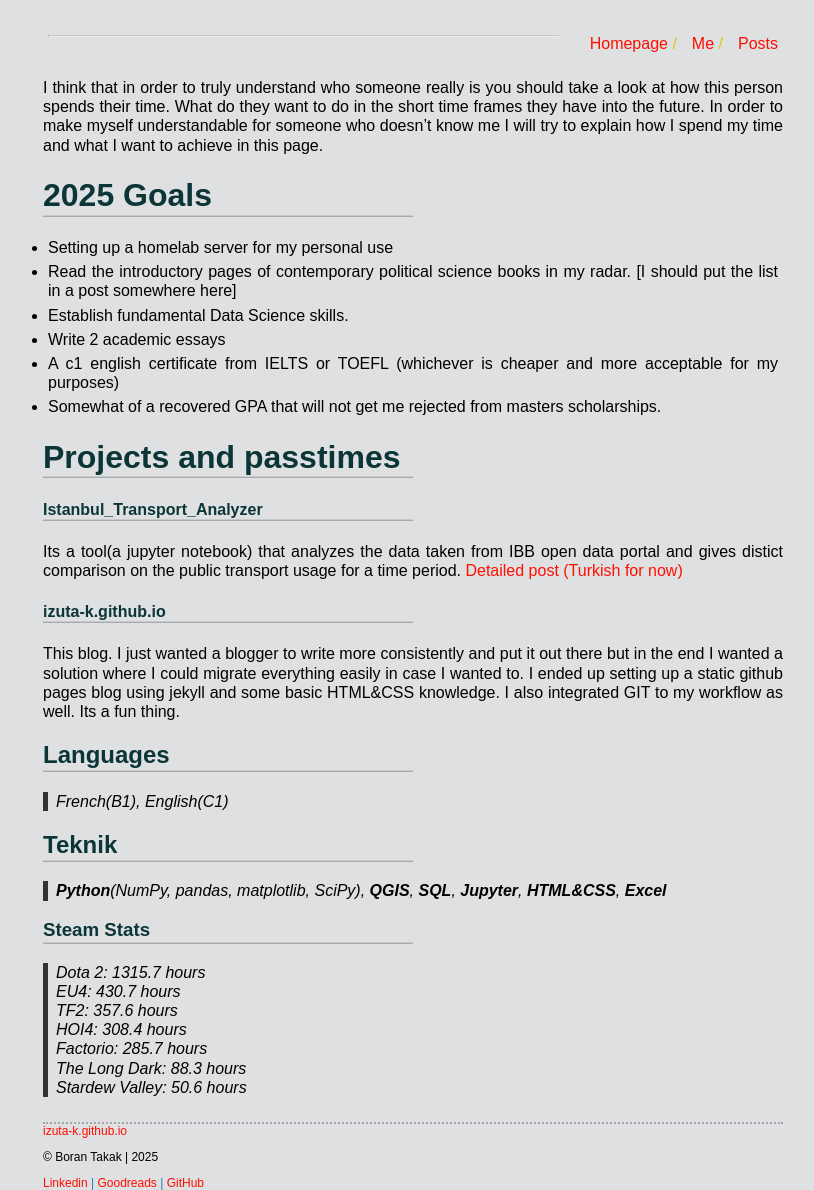
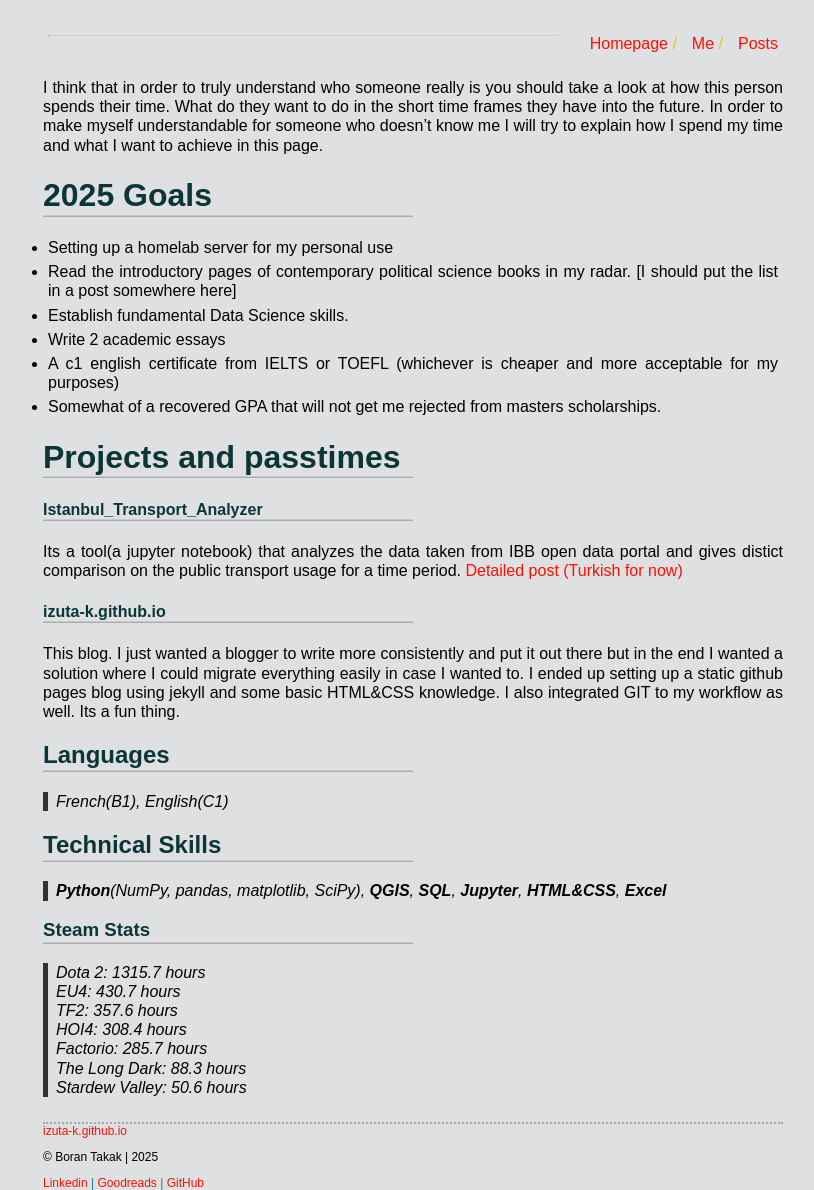
Before and after one commit to izuta-k/izuta-k.github.io, a Jekyll site: the page built from Me.md, in a window 1280 px wide. Shown: the whole page, without its empty margins (227-1041 px from the left). Built offline with Jekyll 4.4.1, drawn with Linux system fonts in a browser that asks for light colours; some web fonts are replaced.

Commit message:
gene minor yazı uupdatelemeyi unutmuşum

```diff
--- a/Me.md
+++ b/Me.md
@@ -28,7 +28,7 @@ This blog. I just wanted a blogger to write more consistently and put it out the
 ## Languages
 > French(B1), English(C1)
 
-## Teknik
+## Technical Skills
 > **Python**(NumPy, pandas, matplotlib, SciPy), **QGIS**, **SQL**, **Jupyter**, **HTML&CSS**, **Excel**
 
 
```
